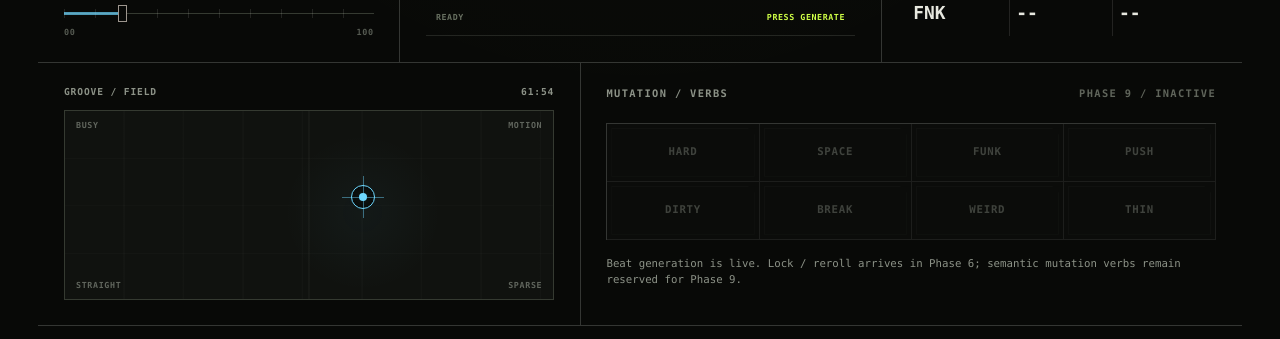
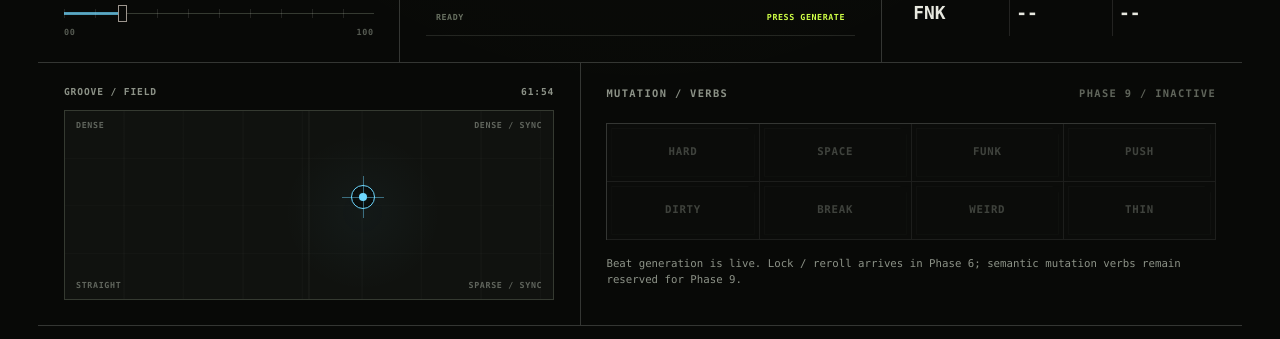
Before and after one commit to thiepn/synth, a React (Vite) app: page / in a window 1280 px wide. Shown: the part 800-1139 px from the top of the page. Built offline with nearby package versions, Linux system fonts and the light colour scheme.

Commit message:
ux: label Groove Field for generation intent

```diff
--- a/src/ui/surfaces/CreateSurface.tsx
+++ b/src/ui/surfaces/CreateSurface.tsx
@@ -286,6 +286,12 @@ export function CreateSurface() {
         <GrooveField
           x={syncopation}
           y={density}
+          labels={{
+            nw: "DENSE",
+            ne: "DENSE / SYNC",
+            sw: "STRAIGHT",
+            se: "SPARSE / SYNC",
+          }}
           onChange={(x, y) => {
             setSyncopation(x);
             setDensity(y);
```
